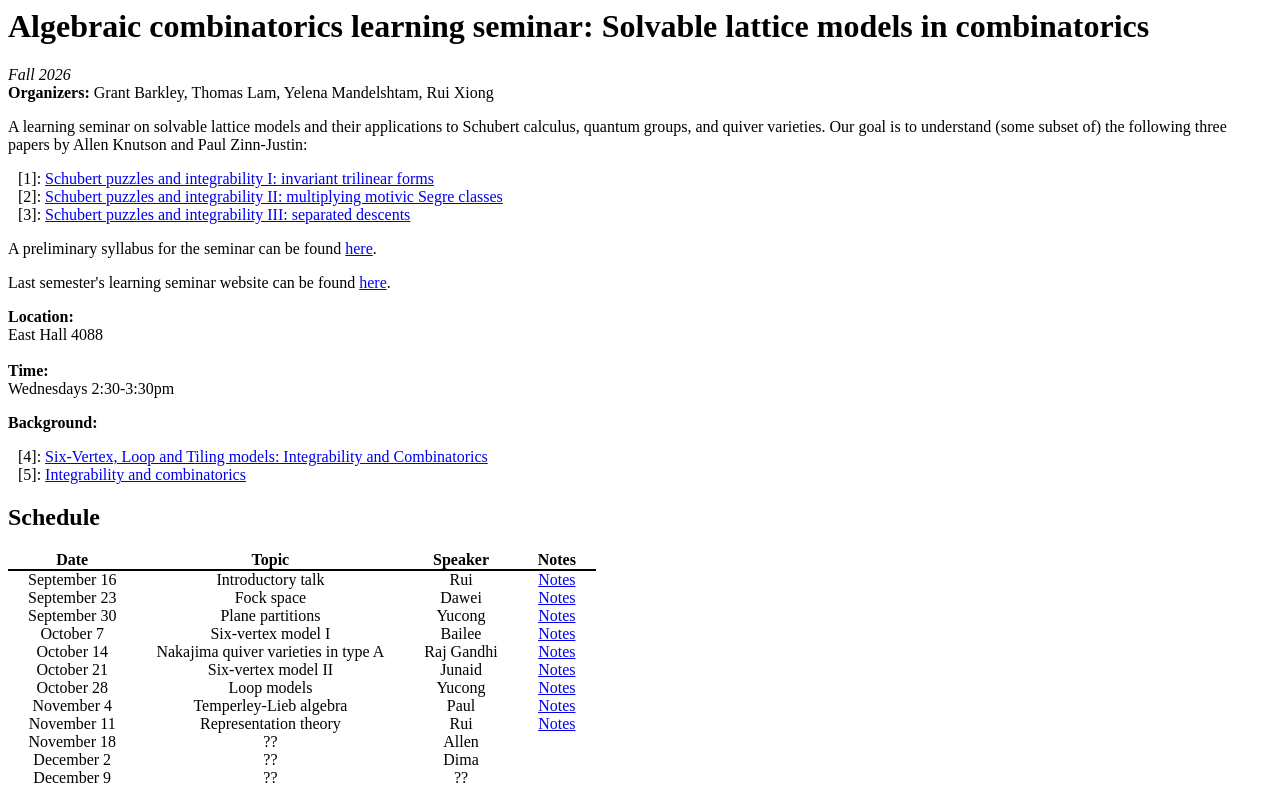
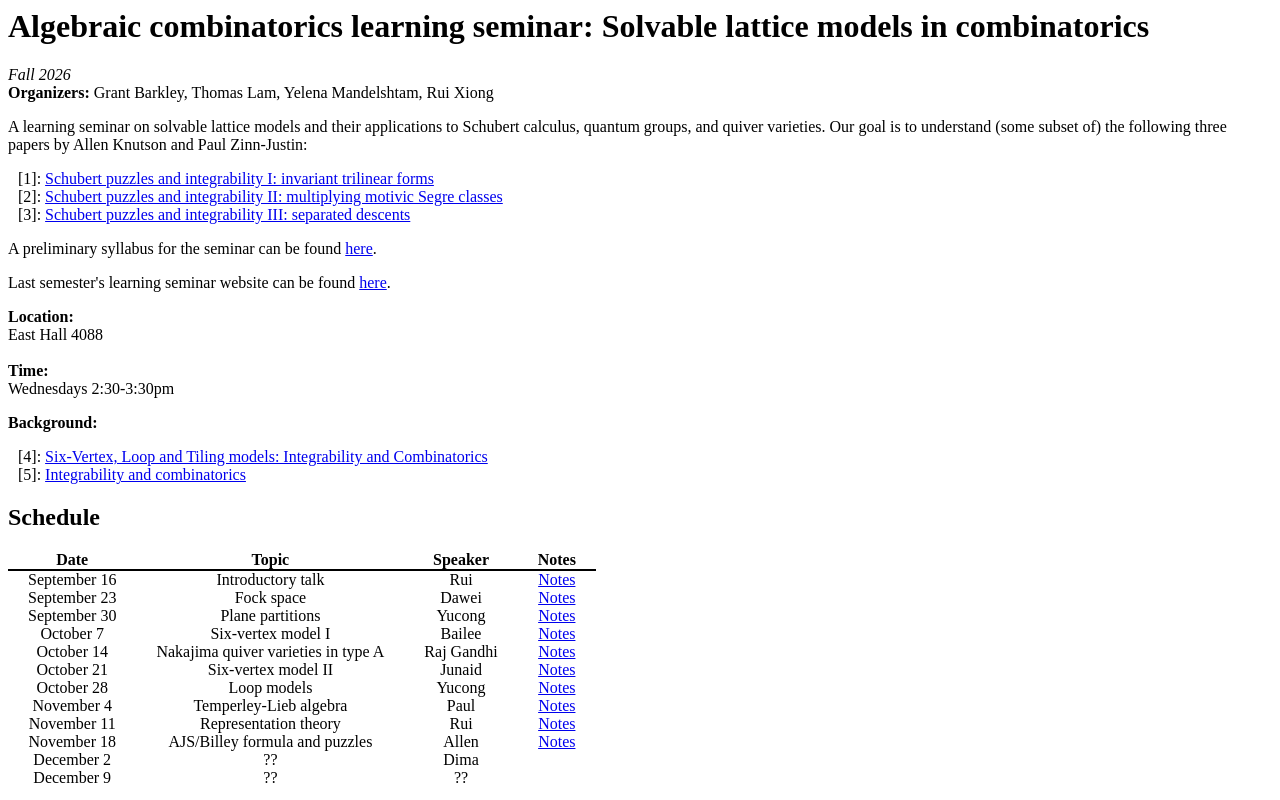
Before and after one commit to GTBarkley/GTBarkley.github.io, a plain HTML site: page seminars/latticemodels26/index.html in a window 1280 px wide. Drawn offline with nearby package versions, Linux system fonts and the light colour scheme.

Commit message:
add week 10 notes

```diff
--- a/seminars/latticemodels26/index.html
+++ b/seminars/latticemodels26/index.html
@@ -124,9 +124,9 @@ A preliminary syllabus for the seminar can be found <a href="learning_seminar_pl
 </tr>
 <tr>
 <td>November 18</td>
-<td>??</td>
+<td>AJS/Billey formula and puzzles</td>
 <td>Allen</td>
-<td>&nbsp;</td>
+<td><a href="Week10.pdf">Notes</a></td>
 </tr>
 <tr>
 <td>December 2</td>
```
Also changed, not shown: 1 other file.
